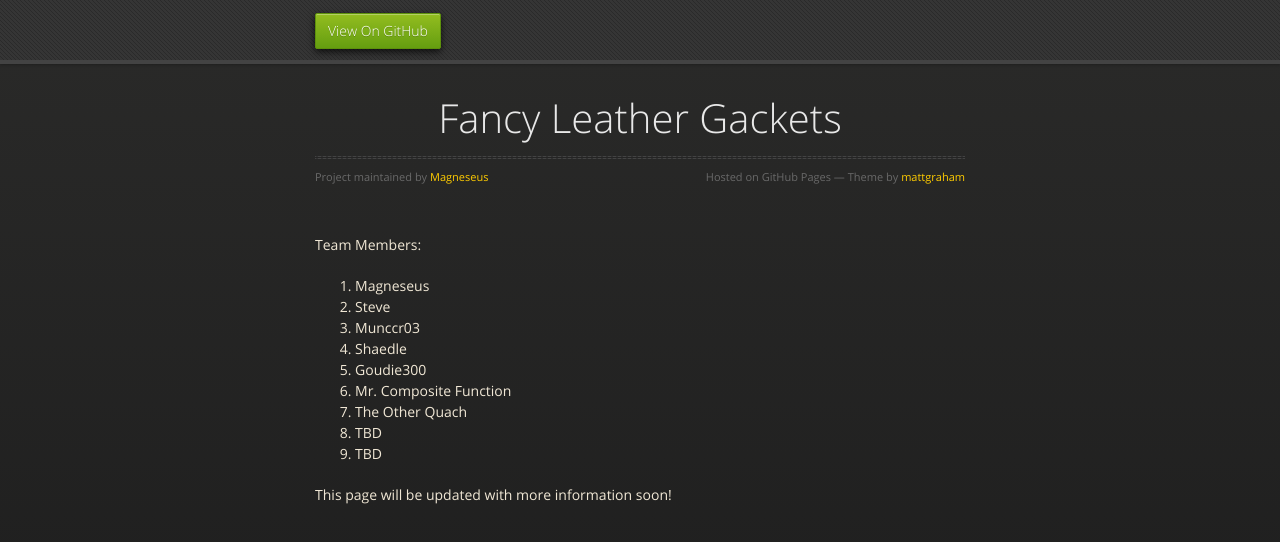
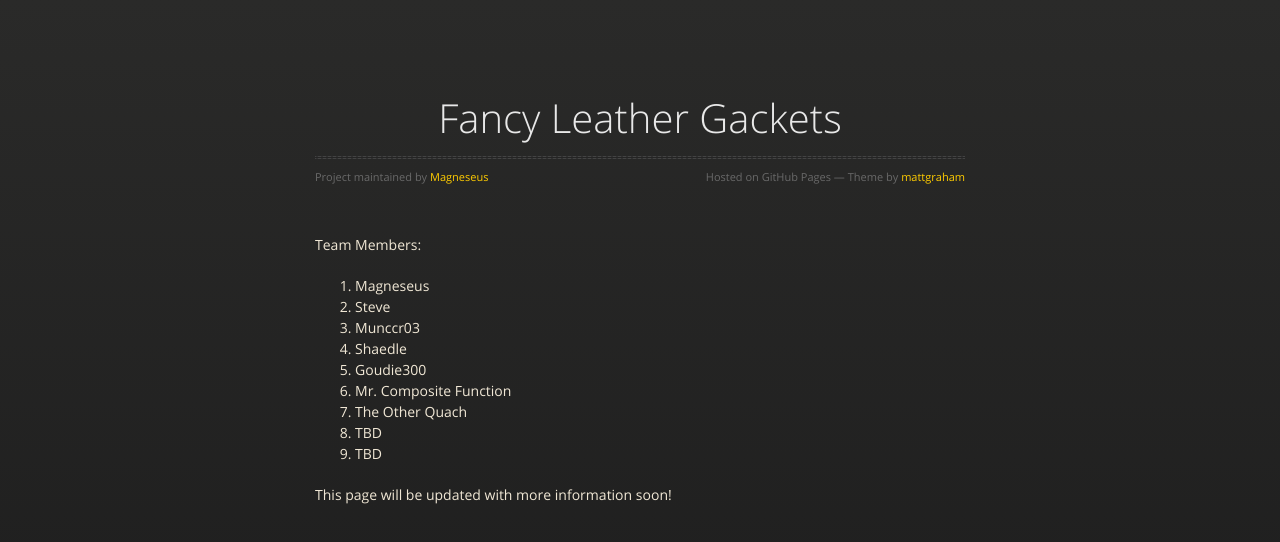
Before and after one commit to Magneseus/bott, a plain HTML site: page index.html in a window 1280 px wide. Drawn offline with nearby package versions, Linux system fonts and the light colour scheme.

Commit message:
Removed Github button from top of page.

```diff
--- a/index.html
+++ b/index.html
@@ -18,11 +18,6 @@
 
   </head>
   <body>
-      <div id="header">
-        <nav>
-          <li class="fork"><a href="https://github.com/Magneseus">View On GitHub</a></li>
-        </nav>
-      </div><!-- end header -->
 
     <div class="wrapper">
 
```
